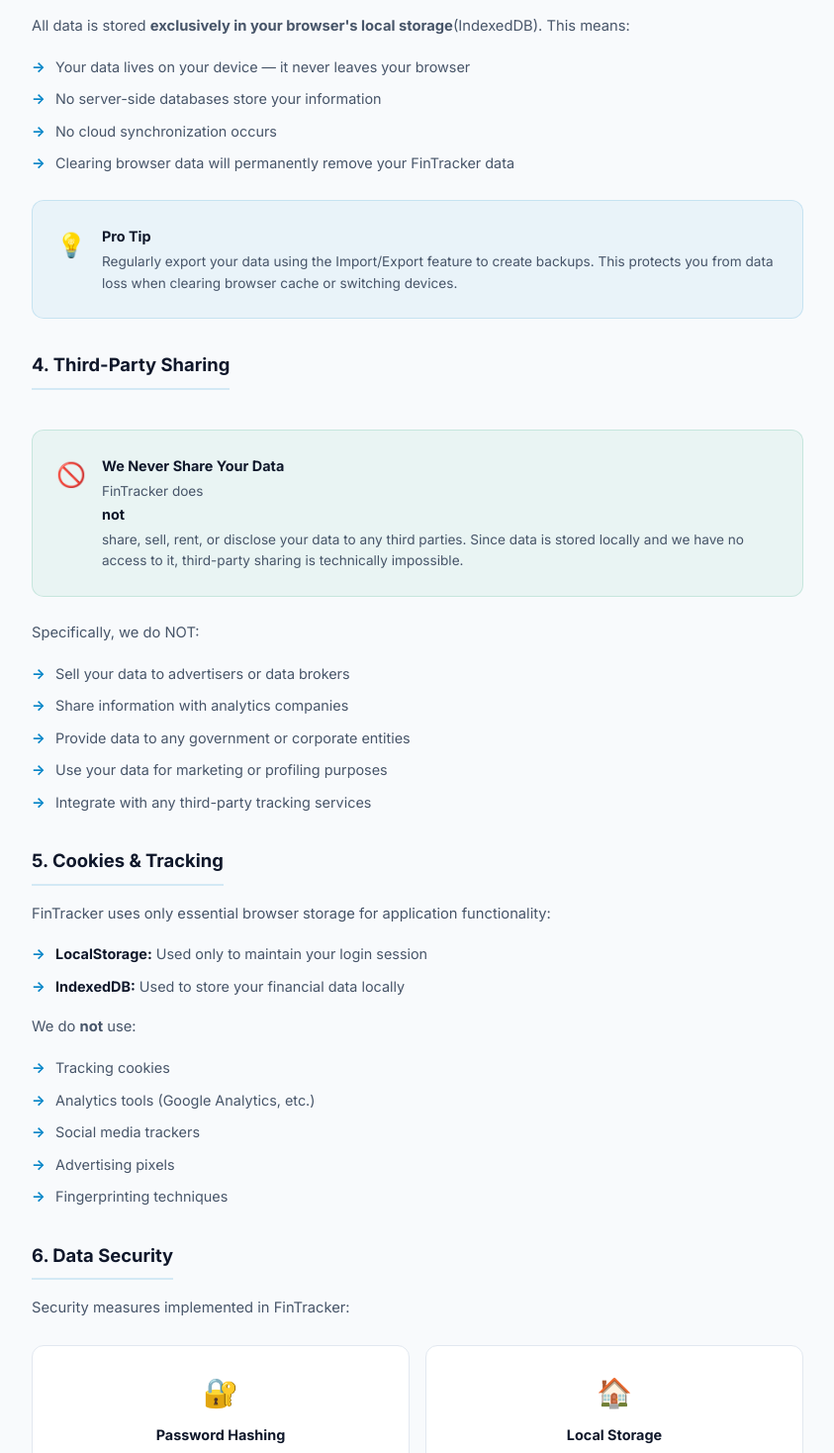
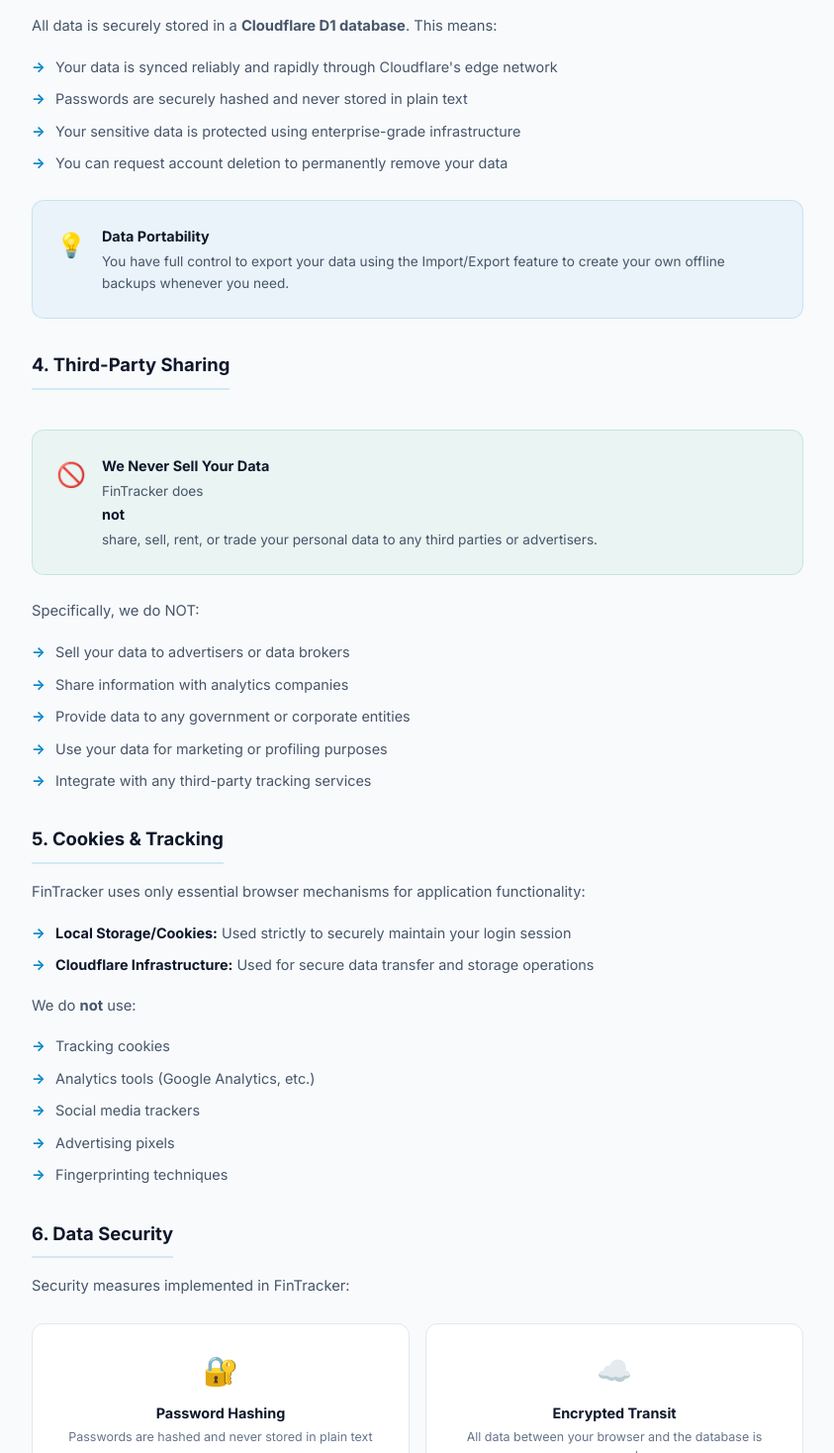
Before and after one commit to antonyrobin/fin-tracker-react, a React (Vite) app: page /privacy in a window 1280 px wide. Shown: the part 982-2450 px from the top of the page at 99% size, without its empty margins (218-1061 px from the left). Built offline with nearby package versions, Linux system fonts and the light colour scheme; no server answers.

Commit message:
Improvements

```diff
--- a/src/components/Layout.jsx
+++ b/src/components/Layout.jsx
@@ -103,10 +103,12 @@
               <span>🛡️</span>
               <span>SEC-Inspired Security</span>
             </div>
-            <div className="sidebar-legal-links">
+            <div className="sidebar-legal-links" style={{ flexWrap: 'wrap' }}>
               <Link to="/terms" className="sidebar-legal-link" id="link-sidebar-terms">Terms</Link>
               <span className="sidebar-legal-dot">·</span>
               <Link to="/privacy" className="sidebar-legal-link" id="link-sidebar-privacy">Privacy</Link>
+              <span className="sidebar-legal-dot">·</span>
+              <a href="https://github.com/antonyrobin/developer-guide/issues/new" target="_blank" rel="noopener noreferrer" className="sidebar-legal-link" id="link-sidebar-report">Report Bug</a>
             </div>
           </div>
           <button className="nav-link logout-btn" onClick={handleLogout} id="btn-logout">
--- a/src/components/PrivacyPolicy.jsx
+++ b/src/components/PrivacyPolicy.jsx
@@ -79,23 +79,21 @@
           <section className="legal-section">
             <h2>3. How Your Data is Stored</h2>
             <p>
-              All data is stored <strong>exclusively in your browser's local storage</strong>
-              (IndexedDB). This means:
+              All data is securely stored in a <strong>Cloudflare D1 database</strong>. This means:
             </p>
             <ul>
-              <li>Your data lives on your device — it never leaves your browser</li>
-              <li>No server-side databases store your information</li>
-              <li>No cloud synchronization occurs</li>
-              <li>Clearing browser data will permanently remove your FinTracker data</li>
+              <li>Your data is synced reliably and rapidly through Cloudflare's edge network</li>
+              <li>Passwords are securely hashed and never stored in plain text</li>
+              <li>Your sensitive data is protected using enterprise-grade infrastructure</li>
+              <li>You can request account deletion to permanently remove your data</li>
             </ul>
             <div className="legal-highlight">
               <span className="legal-highlight-icon">💡</span>
               <div>
-                <strong>Pro Tip</strong>
+                <strong>Data Portability</strong>
                 <p>
-                  Regularly export your data using the Import/Export feature to
-                  create backups. This protects you from data loss when clearing
-                  browser cache or switching devices.
+                  You have full control to export your data using the Import/Export feature
+                  to create your own offline backups whenever you need.
                 </p>
               </div>
             </div>
@@ -106,11 +104,10 @@
             <div className="legal-highlight success">
               <span className="legal-highlight-icon">🚫</span>
               <div>
-                <strong>We Never Share Your Data</strong>
+                <strong>We Never Sell Your Data</strong>
                 <p>
-                  FinTracker does <strong>not</strong> share, sell, rent, or disclose your
-                  data to any third parties. Since data is stored locally and we have no
-                  access to it, third-party sharing is technically impossible.
+                  FinTracker does <strong>not</strong> share, sell, rent, or trade your
+                  personal data to any third parties or advertisers.
                 </p>
               </div>
             </div>
@@ -127,11 +124,11 @@
           <section className="legal-section">
             <h2>5. Cookies & Tracking</h2>
             <p>
-              FinTracker uses only essential browser storage for application functionality:
+              FinTracker uses only essential browser mechanisms for application functionality:
             </p>
             <ul>
-              <li><strong>LocalStorage:</strong> Used only to maintain your login session</li>
-              <li><strong>IndexedDB:</strong> Used to store your financial data locally</li>
+              <li><strong>Local Storage/Cookies:</strong> Used strictly to securely maintain your login session</li>
+              <li><strong>Cloudflare Infrastructure:</strong> Used for secure data transfer and storage operations</li>
             </ul>
             <p>
               We do <strong>not</strong> use:
@@ -157,9 +154,9 @@
                 <p>Passwords are hashed and never stored in plain text</p>
               </div>
               <div className="legal-sec-item">
-                <div className="legal-sec-badge">🏠</div>
-                <h4>Local Storage</h4>
-                <p>All data stays on your device — no remote servers</p>
+                <div className="legal-sec-badge">☁️</div>
+                <h4>Encrypted Transit</h4>
+                <p>All data between your browser and the database is secured</p>
               </div>
               <div className="legal-sec-item">
                 <div className="legal-sec-badge">🔍</div>
@@ -169,7 +166,7 @@
               <div className="legal-sec-item">
                 <div className="legal-sec-badge">🧱</div>
                 <h4>Data Isolation</h4>
-                <p>Multi-user data is isolated by user ID</p>
+                <p>Multi-user data is strictly isolated within the database</p>
               </div>
             </div>
           </section>
@@ -177,13 +174,12 @@
           <section className="legal-section">
             <h2>7. Your Rights</h2>
             <p>
-              Since your data is stored locally, you have <strong>full control</strong> at all times:
+              You maintain <strong>full control</strong> over your financial data at all times:
             </p>
             <ul>
               <li><strong>Access:</strong> View all your data directly within the application</li>
-              <li><strong>Export:</strong> Download all your data anytime via CSV export</li>
+              <li><strong>Export:</strong> Download all your data anytime via JSON/CSV export</li>
               <li><strong>Delete:</strong> Remove individual records or clear all data entirely</li>
-              <li><strong>Portability:</strong> Export and import data to move between devices</li>
               <li><strong>Modification:</strong> Edit or update any record at any time</li>
             </ul>
           </section>
```
